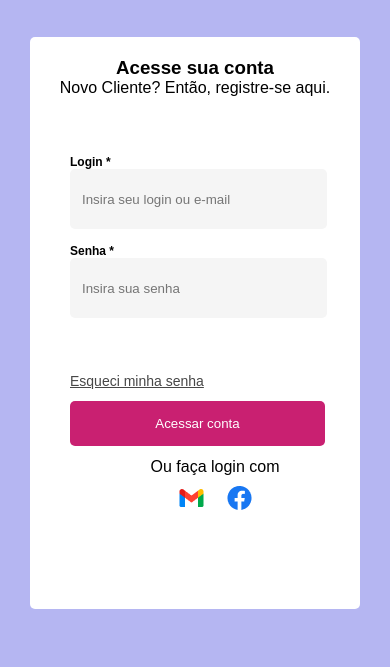
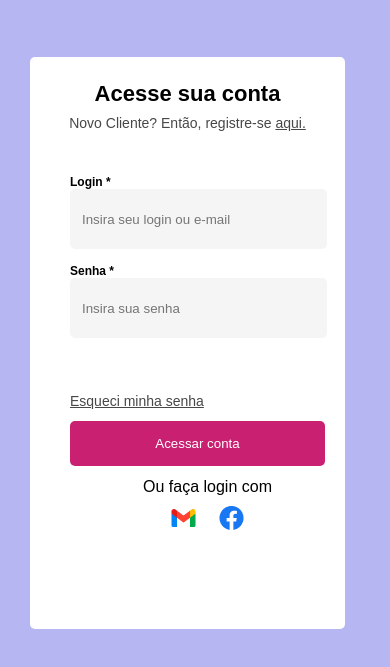
Before and after one commit to andersonbezerra01/DigitalCollege-Mobile, a plain HTML site: page index.html in a window 390 px wide. Shown: the part 67-734 px from the top of the page. Drawn offline with Linux system fonts and the light colour scheme.

Commit message:
correções

```diff
--- a/css/style.css
+++ b/css/style.css
@@ -13,6 +13,7 @@
         font-family: sans-serif
     }
 
+    /* Header/ Logo */
     .header-logo{
         background-color: #fff;
         display: flex;
@@ -24,13 +25,16 @@
         margin-top: 22px;
     }
 
+    /* Corpo do container */
     .container{
         background-color: #fff;
+        width: 315px;
         height: 572px;
-        margin: 40px 30px;
+        margin: 60px 30px;
         border-radius: 5px;
     }
 
+    /* cabeçalho (header) acesse sua conta */
     .header{
         height: 58px;
         display: flex;
@@ -39,9 +43,24 @@
         padding-top: 20px;
     }
 
+    .header h1{
+        font-size: 22px;
+        line-height: 34px;
+    }
+
+    .header p{
+        font-size: 14px;
+        line-height: 24px;
+        font-weight: 400;
+        color: #474747;
+    }
+
     .header a{
+        font-size: 14px;
+        line-height: 24px;
         text-decoration: none;
-        color: #000;
+        text-decoration: underline;
+        color:#474747;
     }
 
 
```
Also changed, not shown: index.html (+1 -0 lines).
